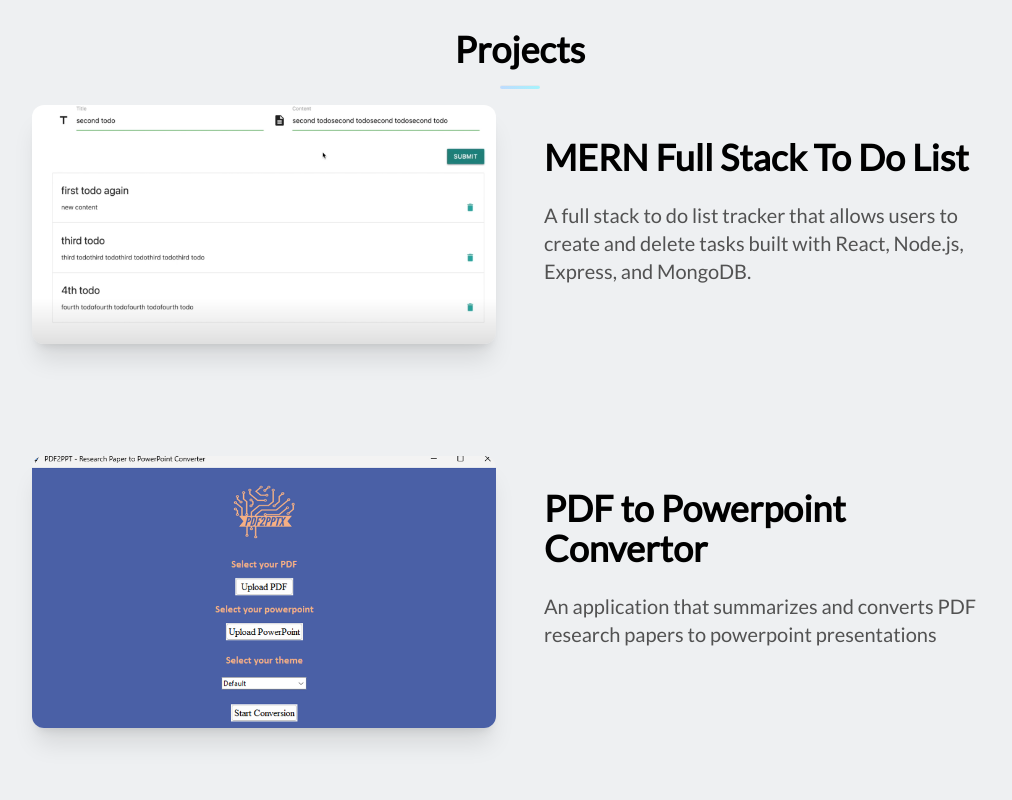
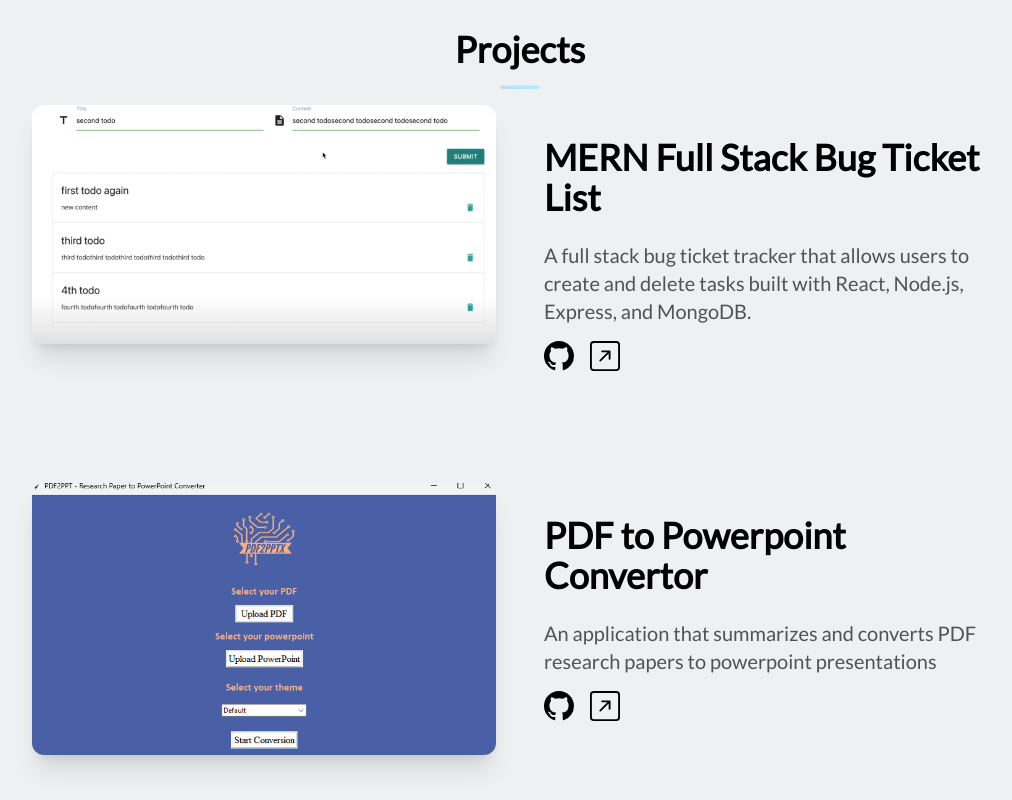
Before and after one commit to richierichh/personal-website, a Next.js app in the folder personal-website/: page / in a window 1280 px wide. Shown: the part 3120-3920 px from the top of the page, without its empty margins (120-1132 px from the left). Built offline with nearby package versions, Linux system fonts and the light colour scheme.

Commit message:
finished v1 of website

```diff
--- a/personal-website/components/Projects.jsx
+++ b/personal-website/components/Projects.jsx
@@ -6,9 +6,9 @@ import { BsGithub, BsArrowUpRightSquare } from "react-icons/bs"
 
 const projectItems = [
     {
-      name: "MERN Full Stack To Do List",
+      name: "MERN Full Stack Bug Ticket List",
       description:
-        "A full stack to do list tracker that allows users to create and delete tasks built with React, Node.js, Express, and MongoDB.",
+        "A full stack bug ticket tracker that allows users to create and delete tasks built with React, Node.js, Express, and MongoDB.",
       image: "/todolist.png",
       github: "https://github.com/richierichh/MernToDo",
       link: "https://richardsmerntodolist.netlify.app/#",
@@ -18,8 +18,8 @@ const projectItems = [
     description:
       "An application that summarizes and converts PDF research papers to powerpoint presentations",
     image: "/PDF2PPTX.png",
-    github: "https://github.com/richierichh/MernToDo",
-    link: "https://richardsmerntodolist.netlify.app/#",
+    github: "https://github.com/richierichh/PDF2PPT",
+    link: "https://github.com/richierichh/PDF2PPT",
   },
     {
       name: "Stock Price Predictor",
@@ -54,6 +54,7 @@ const projectItems = [
                   <div className="flex flex-col  animate-slideUpCubiBezier animation-delay-2 md:flex-row md:space-x-12">
                     <div className=" md:w-1/2">
                       <Link href={project.link}>
+
                         <Image
                           src={project.image}
                           alt=""
@@ -61,13 +62,29 @@ const projectItems = [
                           height={1000}
                           className="rounded-xl shadow-xl hover:opacity-70"
                         />
+
                       </Link>
                     </div>
                     <div className="mt-8 md:w-1/2">
                       <h1 className="text-4xl font-bold mb-6">{project.name}</h1>
                       <p className="text-xl leading-7 mb-4 text-neutral-600 dark:text-neutral-400">
                         {project.description}
+
                       </p>
+                      <div className="flex flex-row align-bottom space-x-4">
+                      <Link href={project.github} target="_blank">
+                        <BsGithub
+                          size={30}
+                          className="hover:-translate-y-1 transition-transform cursor-pointer"
+                        />
+                      </Link>
+                      <Link href={project.link} target="_blank">
+                        <BsArrowUpRightSquare
+                          size={30}
+                          className="hover:-translate-y-1 transition-transform cursor-pointer"
+                        />
+                      </Link>
+                    </div>
 
                     </div>
                   </div>
```
